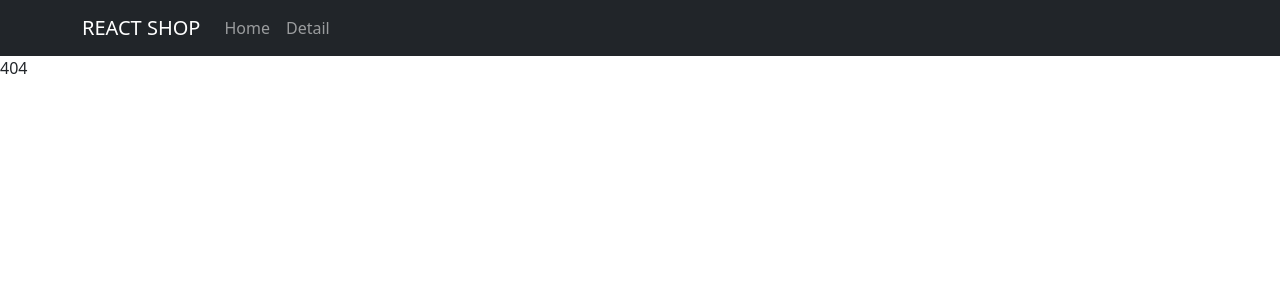
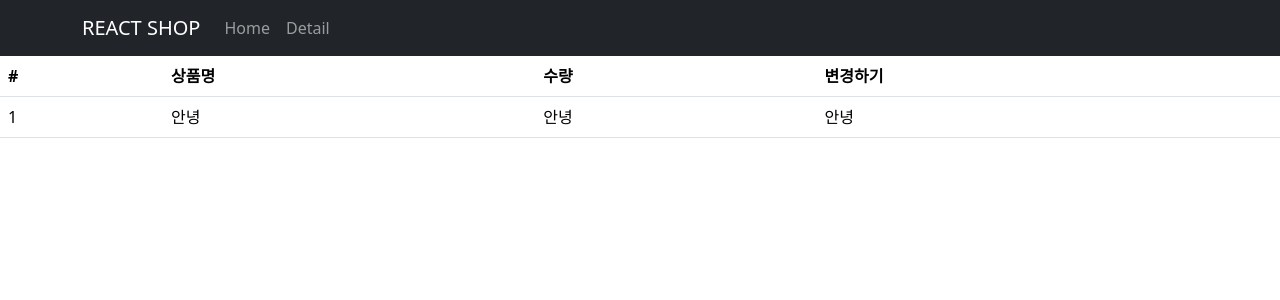
Before and after one commit to hyungeerhee/frontend-skillstack, a React (Vite) app in the folder react/shop/: page /cart in a window 1280 px wide. Before the commit this address had no page. Shown: the top 300 px of the page. Built offline with nearby package versions, Linux system fonts and the light colour scheme.

Commit message:
react shop redux 사용법

```diff
--- a/react/shop/package.json
+++ b/react/shop/package.json
@@ -10,11 +10,13 @@
     "preview": "vite preview"
   },
   "dependencies": {
+    "@reduxjs/toolkit": "^2.5.1",
     "axios": "^1.7.9",
     "bootstrap": "^5.3.3",
     "react": "^18.3.1",
     "react-bootstrap": "^2.10.9",
     "react-dom": "^18.3.1",
+    "react-redux": "^9.2.0",
     "react-router-dom": "^6.29.0",
     "styled-components": "^6.1.15"
   },
--- a/react/shop/src/App.jsx
+++ b/react/shop/src/App.jsx
@@ -10,6 +10,7 @@ import { Product } from "./components/product.jsx";
 import { Routes, Route, Link, useNavigate, Outlet } from "react-router-dom";
 import { Detail } from "./routes/Detail.jsx";
 import axios from "axios";
+import Cart from "./routes/Cart.jsx";
 // import {Product} from './product.jsx';
 function App() {
   let [shoes, setShoes] = useState(data);
@@ -62,7 +63,8 @@ function App() {
                         setShoes(copy);
                       });
                   }}
-                className="d-flex mt-4 mx-auto">
+                  className="d-flex mt-4 mx-auto"
+                >
                   더보기
                 </button>
               </div>
@@ -80,6 +82,7 @@ function App() {
         </Route>
 
         <Route path="*" element={<div>404</div>}></Route>
+        <Route path="/cart" element={<Cart/>}/>
       </Routes>
     </div>
   );
--- a/react/shop/src/main.jsx
+++ b/react/shop/src/main.jsx
@@ -3,12 +3,14 @@ import { createRoot } from "react-dom/client";
 import { BrowserRouter } from "react-router-dom";
 import "./index.css";
 import App from "./App.jsx";
+import {Provider} from "react-redux";
+import store from './store.jsx';
 
 const root = createRoot(document.getElementById("root"));
 root.render(
-  <StrictMode>
+  <Provider store={store}>
     <BrowserRouter>
       <App />
     </BrowserRouter>
-  </StrictMode>
+  </Provider>
 );
--- /dev/null
+++ b/react/shop/src/routes/Cart.jsx
@@ -0,0 +1,34 @@
+import { Table } from "react-bootstrap";
+import { useSelector } from "react-redux";
+
+function Cart() {
+  let a = useSelector((state) => {
+    return state;
+  });
+  console.log(a.stock);
+
+  return (
+    <div>
+      <Table>
+        <thead>
+          <tr>
+            <th>#</th>
+            <th>상품명</th>
+            <th>수량</th>
+            <th>변경하기</th>
+          </tr>
+        </thead>
+        <tbody>
+          <tr>
+            <td>1</td>
+            <td>안녕</td>
+            <td>안녕</td>
+            <td>안녕</td>
+          </tr>
+        </tbody>
+      </Table>
+    </div>
+  );
+}
+
+export default Cart;
--- /dev/null
+++ b/react/shop/src/store.jsx
@@ -0,0 +1,18 @@
+import { configureStore, createSlice } from "@reduxjs/toolkit";
+
+let user = createSlice({
+  name: "user",
+  initialState: "kim",
+});
+
+let stock = createSlice({
+  name: "stock",
+  initialState: [10, 11, 12],
+});
+
+export default configureStore({
+  reducer: {
+    user: user.reducer,
+    stock : stock.reducer,
+  },
+});
```
Also changed, not shown: 1 other file (tests, documents, lock files or other folders).
